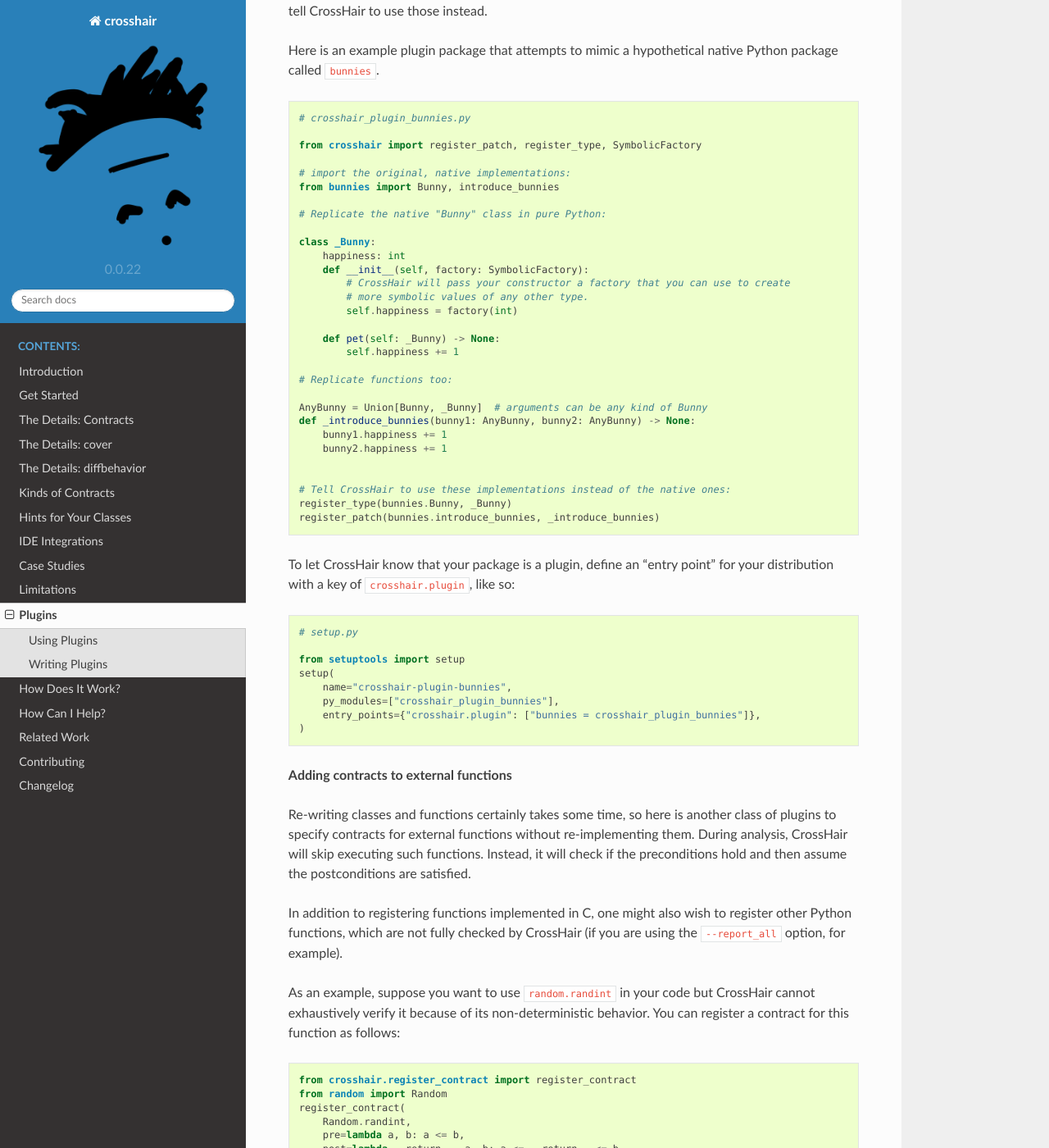
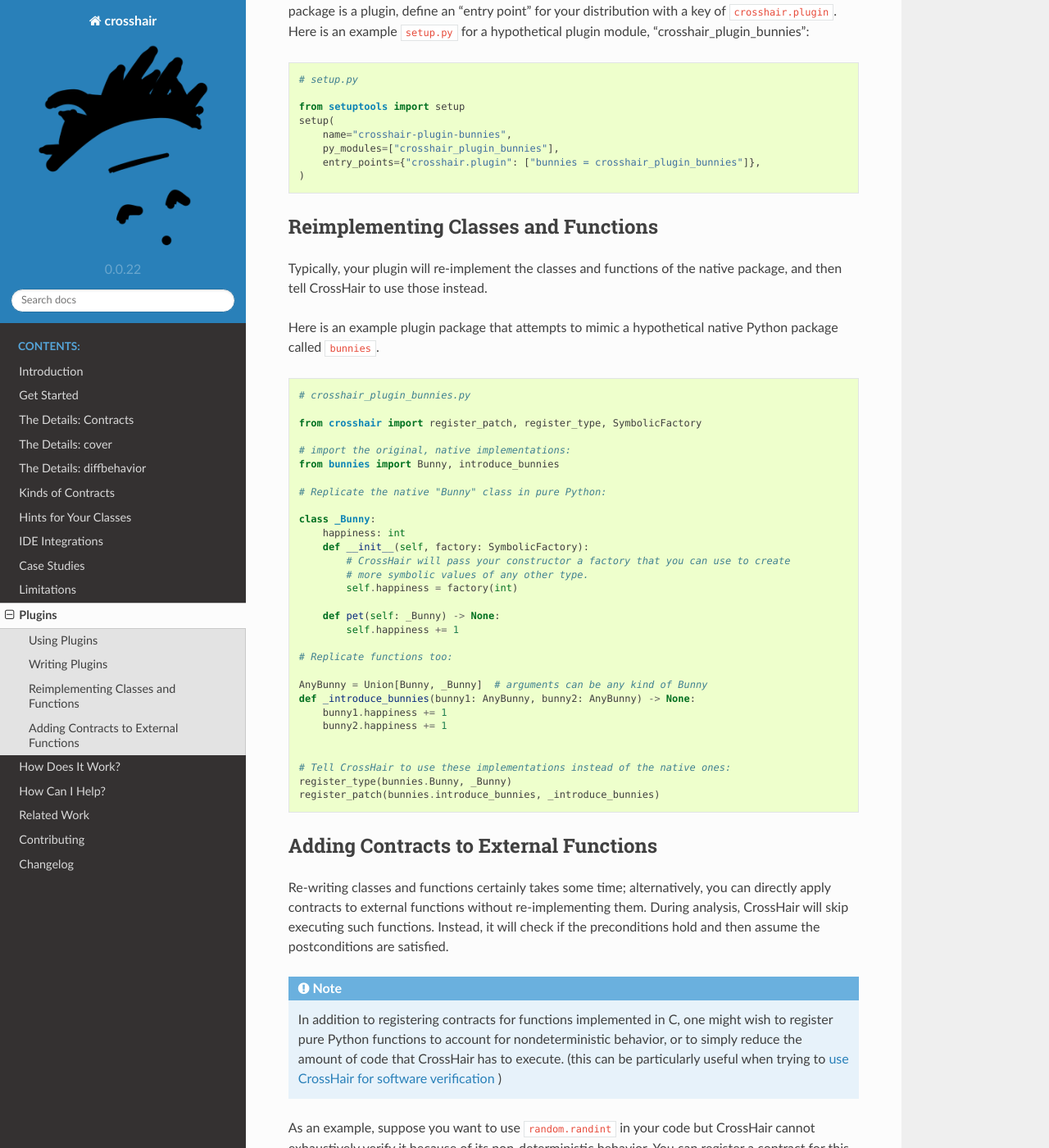
Before and after one commit to pschanely/CrossHair, a Sphinx documentation site: the page built from doc/source/plugins.rst, in a window 1280 px wide and 1400 px high, scrolled down 684 px. Shown: the whole window at 82% size. Built offline with Sphinx 7.4.7 and the Read the Docs theme 2.0.0, drawn with Linux system fonts in a browser that asks for light colours; the version number is read from the project's files by our own code; some of the changed text lies outside the part shown.

Commit message:
Make minor copy/heading changes for plugin docs

```diff
--- a/doc/source/plugins.rst
+++ b/doc/source/plugins.rst
@@ -2,6 +2,8 @@
 Plugins
 *******
 
+Plugins give you hooks to intercept CrossHair when it is about to create a symbolic
+value or invoke a function.
 Most commonly, plugin modules help CrossHair understand 3rd party packages that are
 implemented in C. (also known as "extension modules")
 
@@ -12,18 +14,39 @@ Using Plugins
 =============
 
 Just install the plugin package the same way you added "crosshair-tool".
+CrossHair will detect its presence automatically, so that's all there is to it!
 
-If you write your own plugin, let us know so we can reference it here!
+If you write your own plugin, let us know so we can reference it here.
 
 .. note::
 
-    You can also register a plugin on a per-execution basis by using the
-    ``--extra_plugin`` command line option, followed by your plugin files.
+    You can also use a plugin on a per-execution basis by using the
+    ``--extra_plugin``
+    `command line <https://crosshair.readthedocs.io/en/latest/contracts.html#check>`__
+    option, followed by plugin module files.
 
 Writing Plugins
 ===============
 
-**Re-writing classes and functions**
+You can author and distribute plugins as regular python packages.
+To let CrossHair know that your package is a plugin, define an "entry point" for your
+distribution with a key of ``crosshair.plugin``.
+Here is an example ``setup.py`` for a hypothetical plugin module,
+"crosshair_plugin_bunnies":
+
+.. code-block::
+
+    # setup.py
+
+    from setuptools import setup
+    setup(
+        name="crosshair-plugin-bunnies",
+        py_modules=["crosshair_plugin_bunnies"],
+        entry_points={"crosshair.plugin": ["bunnies = crosshair_plugin_bunnies"]},
+    )
+
+Reimplementing Classes and Functions
+====================================
 
 Typically, your plugin will re-implement the classes and functions of the native
 package, and then tell CrossHair to use those instead.
@@ -65,30 +88,22 @@ package called ``bunnies``.
     register_patch(bunnies.introduce_bunnies, _introduce_bunnies)
 
 
-To let CrossHair know that your package is a plugin, define an "entry point" for your
-distribution with a key of ``crosshair.plugin``, like so:
+Adding Contracts to External Functions
+======================================
 
-.. code-block::
-
-    # setup.py
-
-    from setuptools import setup
-    setup(
-        name="crosshair-plugin-bunnies",
-        py_modules=["crosshair_plugin_bunnies"],
-        entry_points={"crosshair.plugin": ["bunnies = crosshair_plugin_bunnies"]},
-    )
-
-**Adding contracts to external functions**
-
-Re-writing classes and functions certainly takes some time, so here is another class of
-plugins to specify contracts for external functions without re-implementing them. During
+Re-writing classes and functions certainly takes some time; alternatively, you can
+directly apply contracts to external functions without re-implementing them. During
 analysis, CrossHair will skip executing such functions. Instead, it will check if the
 preconditions hold and then assume the postconditions are satisfied.
 
-In addition to registering functions implemented in C, one might also wish to register
-other Python functions, which are not fully checked by CrossHair (if you are using the
-``--report_all`` option, for example).
+.. note::
+
+    In addition to registering contracts for functions implemented in C, one might wish
+    to register pure Python functions to account for nondeterministic behavior, or
+    to simply reduce the amount of code that CrossHair has to execute. (this can be
+    particularly useful when trying to
+    `use CrossHair for software verification <https://github.com/pschanely/CrossHair/discussions/156>`__
+    )
 
 As an example, suppose you want to use ``random.randint`` in your code but CrossHair
 cannot exhaustively verify it because of its non-deterministic behavior.
```
